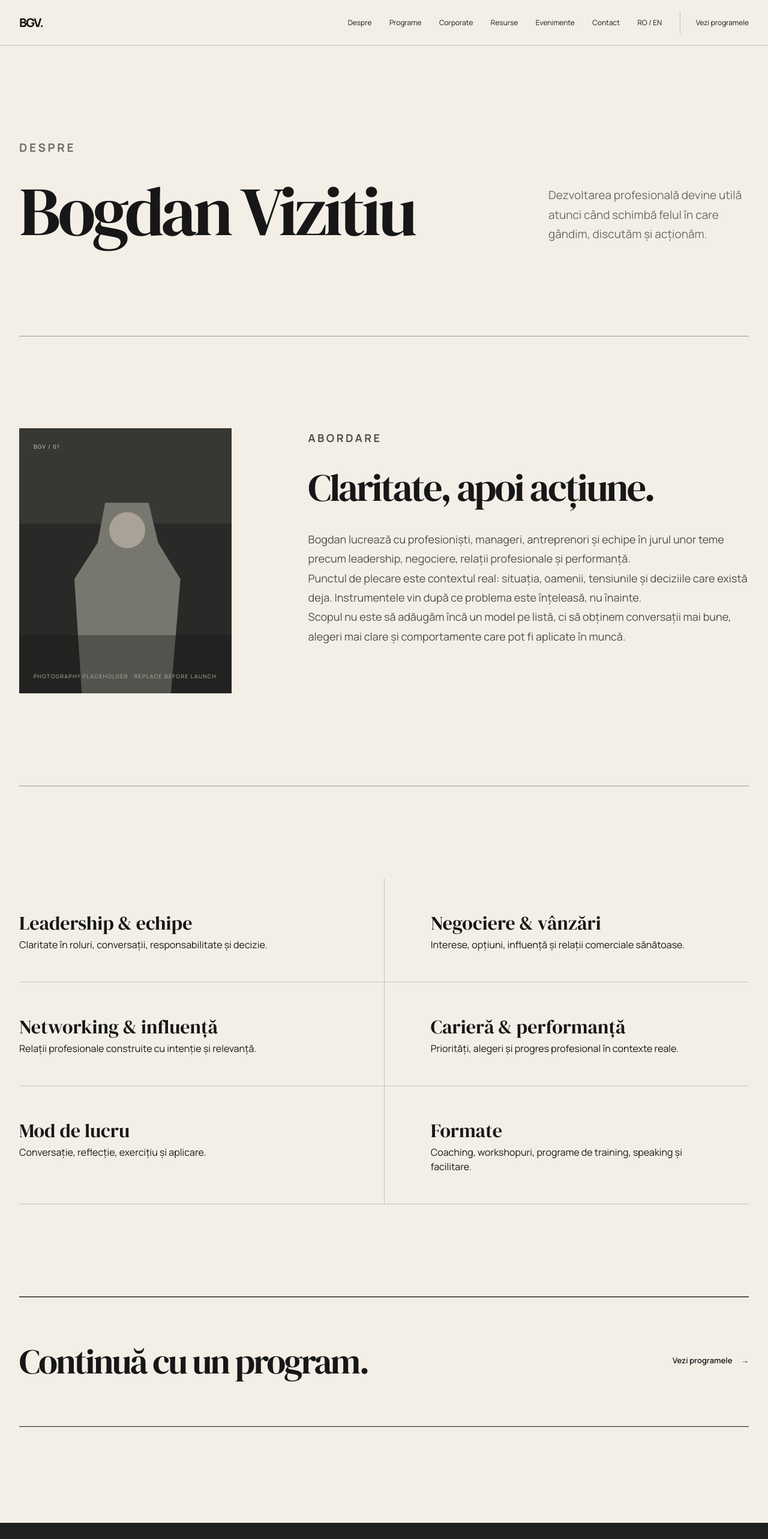
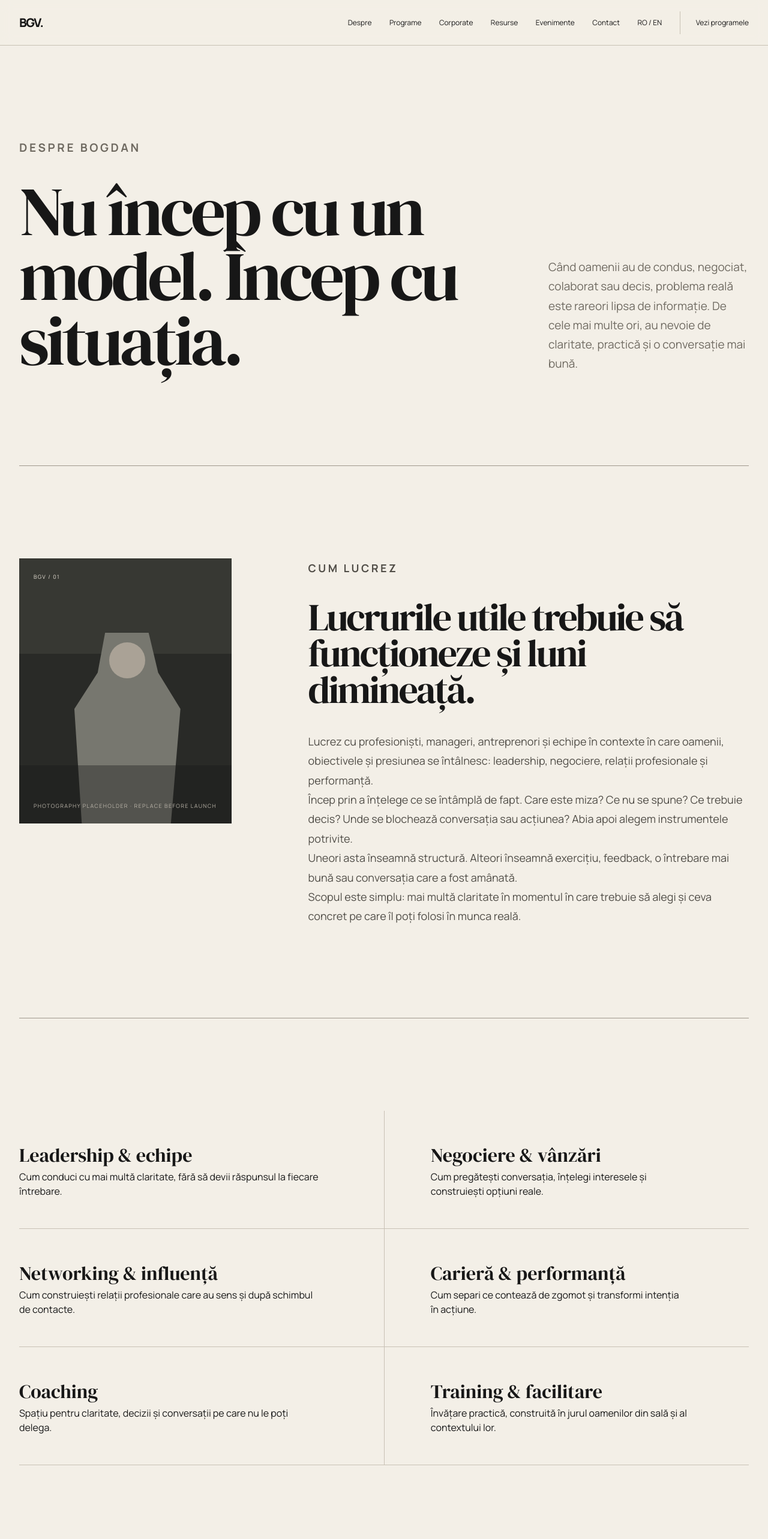
Before and after one commit to ivanovroxana1988-arch/bogdanvizitiu, a Next.js app: page /about in a window 1280 px wide. Shown: the top 2566 px of the page at 60% size. Built offline with nearby package versions, Linux system fonts and the light colour scheme.

Commit message:
Use refined bilingual About copy

```diff
--- a/app/about/page.tsx
+++ b/app/about/page.tsx
@@ -1,17 +1,18 @@
 import {PageHero,ArrowLink,Eyebrow} from '@/components/ui'
 import {Portrait} from '@/components/portrait'
-import {getCopy,getLocale} from '@/lib/i18n'
+import {getLocale} from '@/lib/i18n'
+import aboutCopy from '@/content/about-copy.json'
 
-export const metadata={title:'About'}
+export const metadata={title:'Despre Bogdan'}
 
 export default function About({searchParams}:{searchParams?:{lang?:string}}){
   const locale=getLocale(searchParams?.lang)
-  const copy=getCopy(locale).about
+  const copy=aboutCopy[locale]
 
   return <>
     <PageHero eyebrow={copy.eyebrow} title={copy.title} intro={copy.intro}/>
     <section className="shell content-grid"><Portrait/><div className="prose"><Eyebrow>{copy.sectionEyebrow}</Eyebrow><h2>{copy.sectionTitle}</h2>{copy.paragraphs.map(paragraph=><p key={paragraph}>{paragraph}</p>)}</div></section>
     <section className="shell blocks">{copy.blocks.map(block=><article className="block" key={block.title}><h3>{block.title}</h3><p>{block.description}</p></article>)}</section>
-    <section className="shell cta-panel"><h2>{copy.ctaTitle}</h2><ArrowLink href="/programs">{copy.cta}</ArrowLink></section>
+    <section className="shell cta-panel"><h2>{copy.ctaTitle}</h2><ArrowLink href="/contact">{copy.cta}</ArrowLink></section>
   </>
 }
```
